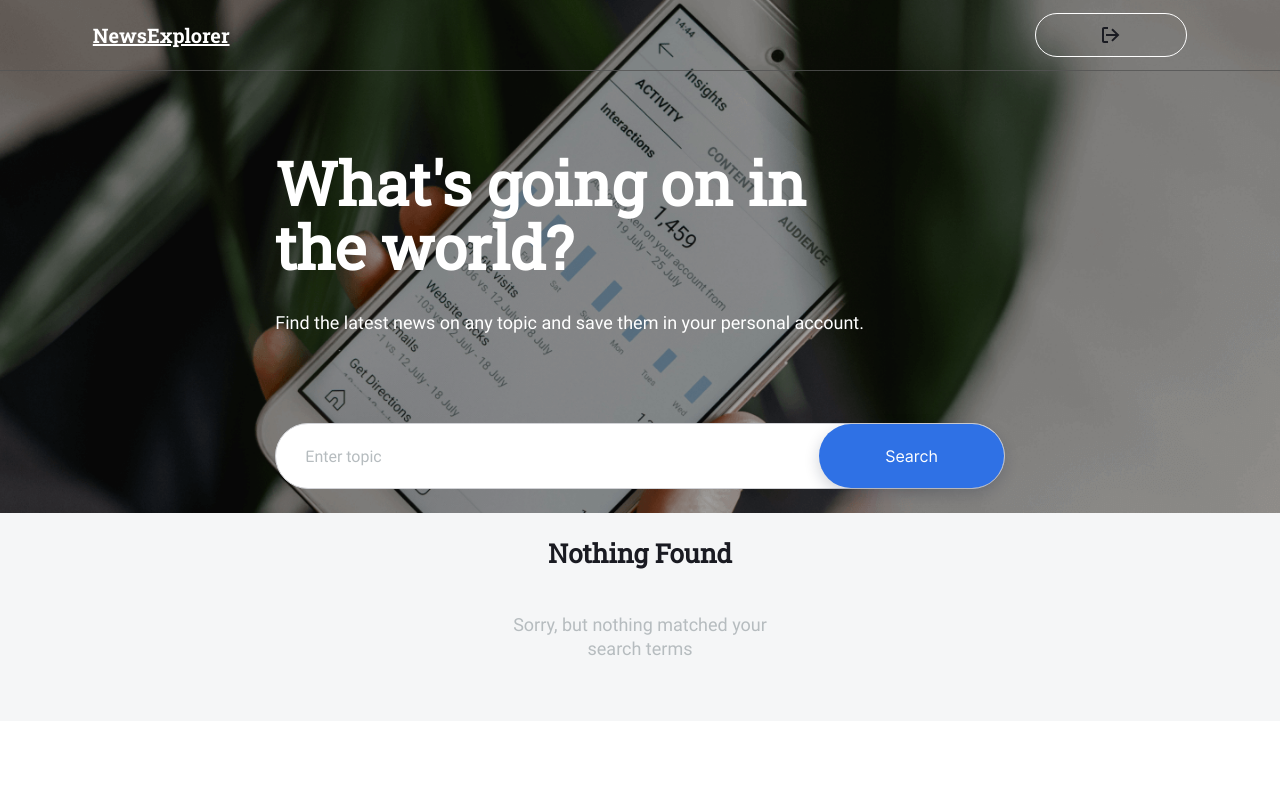
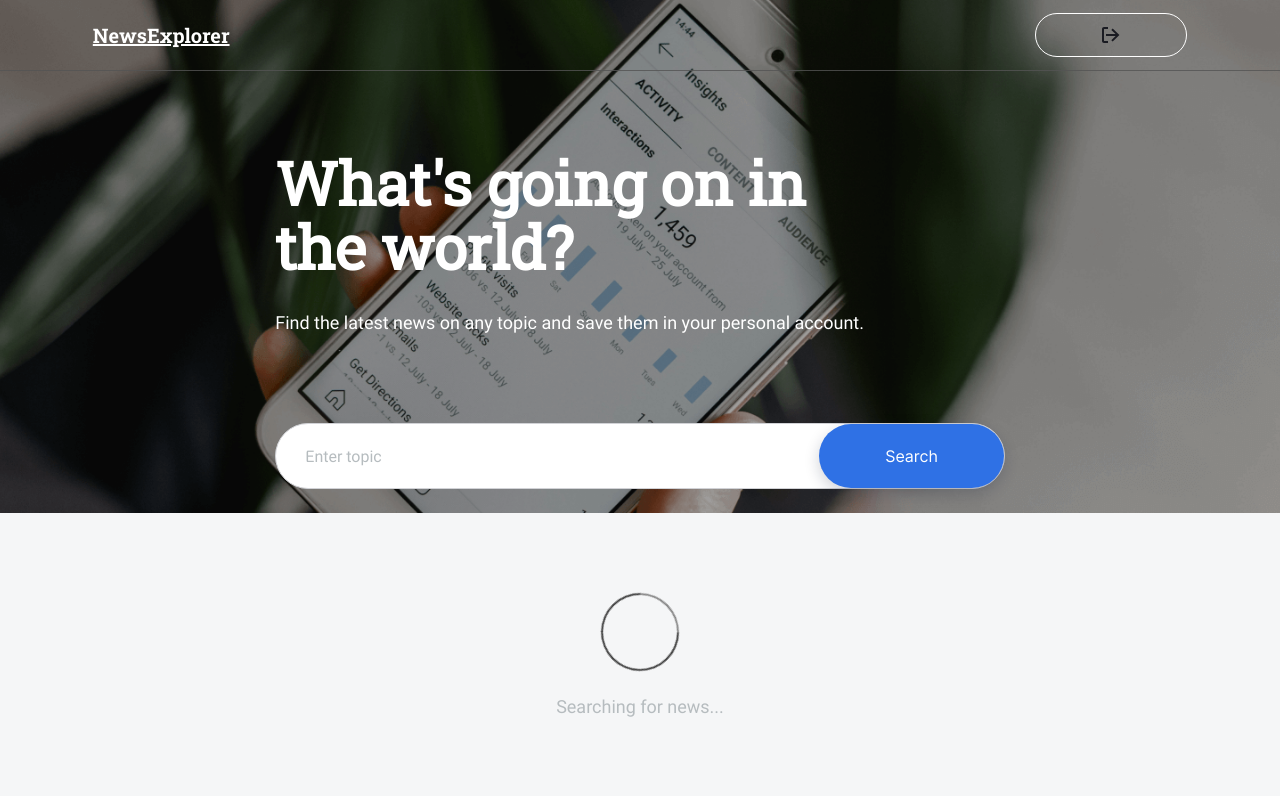
Before and after one commit to irmo12/news-explorer-frontend, a React (Create React App) app in the folder news-explorer/: page / in a window 1280 px wide. Shown: the top 796 px of the page. Built offline with nearby package versions, Linux system fonts and the light colour scheme.

Commit message:
style preloader searching, not yet in harmony with 'no results' state

```diff
--- a/news-explorer/src/components/Header/Header.js
+++ b/news-explorer/src/components/Header/Header.js
@@ -16,7 +16,7 @@ function Header({ loggedIn = true, userName, signOut }) {
           <button
             className="header__logout-button"
             onClick={signOut}
-          >{ userName }  <img className="header__logout-icon" src={logout} alt="logout" />
+          >{ userName }  <embed className="header__logout-icon" src={logout} alt="logout" />
           </button>
         ) : (
           <Link
--- a/news-explorer/src/components/Preloader/Preloader.js
+++ b/news-explorer/src/components/Preloader/Preloader.js
@@ -2,13 +2,13 @@ import React from 'react';
 import './Preloader.css';
 import magnifyingGlass from '../../images/not-found_v1.svg';
 
-const Preloader = ({ isLoading = true, hasResults = false }) => {
+const Preloader = ({ isLoading = true, hasResults = true }) => {
 
   return (
     <div className="preloader">
       <div className="preloader-container">
-      {hasResults ? <i class="circle-preloader"></i> : <image src={magnifyingGlass} alt='magnifying glass' />}
-      <h3 className="preloader__title">{hasResults ? '' : 'Nothing Found'}</h3>
+      {hasResults ? <i class="circle-preloader"></i> : <embed className='preloader__img' src={magnifyingGlass} alt='magnifying glass' />}
+      <h3 className={ hasResults ? 'preloader__title preloader__title_none' : 'preloader__title'} >Nothing Found'</h3>
       <p className='preloader__description'>{hasResults ? 'Searching for news...' : 'Sorry, but nothing matched your search terms'}</p>
       </div>
     </div>
--- a/news-explorer/src/components/Preloader/preloader.css
+++ b/news-explorer/src/components/Preloader/preloader.css
@@ -13,10 +13,11 @@
   display: flex;
   flex-flow: column nowrap;
   align-items: center;
-  justify-content: space-around;
+  justify-content: space-evenly;
   text-align: center;
   max-width: 265px;
-  margin:  0 auto;
+  margin: 80px auto;
+  gap: 24px;
 }
 
 .circle-preloader {
@@ -28,23 +29,36 @@
   border-radius: 50%;
   margin: auto;
   animation: spin 0.75s infinite linear;
-  margin: 7.5vh auto 0 auto;
+  margin: 0;
+}
+
+.preloader__img {
+  height: auto;
+  width: auto;
+  margin-top: 8vh;
 }
 
 .preloader__title {
   font-family: "Roboto Slab 400", sans-serif;
+  font-weight: 400;
   font-size: 26px;
   line-height: 115%;
   color: #1a1b22;
+  margin-bottom: 2vh;
+  margin-top: 3vh;
+  padding: 0;
 }
+
+.preloader__title_none {
+display: none;}
 
 .preloader__description {
   font-family: "Roboto", sans-serif;
   font-size: 18px;
   line-height: 133%;
   color: #b6bcbf;
-  margin-bottom: 7.5vh;
-  max-width: ;
+  max-width: 24vh;
+  margin: 0;
 }
 
 @keyframes spin {
```
Also changed, not shown: news-explorer/src/components/Preloader/preloader.html (deleted, +0 -13 lines).
